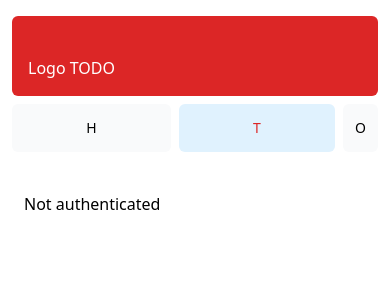
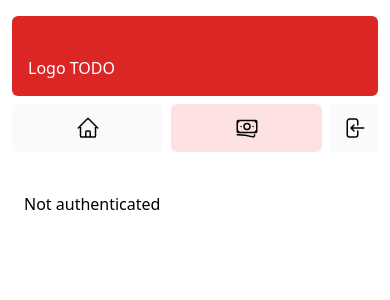
Before and after one commit to egarcia-p/couple-cents, a Next.js app: page /dashboard/transactions in a window 390 px wide. Shown: the top 300 px of the page. Built offline with nearby package versions, Linux system fonts and the light colour scheme; no server answers.

Commit message:
Add - icons for create transaction home and transactions

```diff
--- a/src/app/ui/dashboard/nav-links.tsx
+++ b/src/app/ui/dashboard/nav-links.tsx
@@ -1,13 +1,18 @@
 "use client";
 
+import { BanknotesIcon, HomeIcon } from "@heroicons/react/24/outline";
 import Link from "next/link";
 import { usePathname } from "next/navigation";
 
 // Map of links to display in the side navigation.
 // Depending on the size of the application, this would be stored in a database.
 const links = [
-  { name: "Home", href: "/dashboard" },
-  { name: "Transactions", href: "/dashboard/transactions" },
+  { name: "Home", href: "/dashboard", icon: HomeIcon },
+  {
+    name: "Transactions",
+    href: "/dashboard/transactions",
+    icon: BanknotesIcon,
+  },
 ];
 
 export default function NavLinks() {
@@ -15,17 +20,18 @@ export default function NavLinks() {
   return (
     <>
       {links.map((link) => {
+        const LinkIcon = link.icon;
         return (
           <Link
             key={link.name}
             href={link.href}
-            className={`flex h-[48px] grow items-center justify-center gap-2 rounded-md bg-gray-50 p-3 text-sm font-medium hover:bg-sky-100 hover:text-red-600 md:flex-none md:justify-start md:p-2 md:px-3
+            className={`flex h-[48px] grow items-center justify-center gap-2 rounded-md bg-gray-50 p-3 text-sm font-medium hover:bg-red-100 hover:text-black-600 md:flex-none md:justify-start md:p-2 md:px-3
 
-            ${pathname === link.href ? "bg-sky-100 text-red-600" : ""}
+            ${pathname === link.href ? "bg-red-100 text-black-600" : ""}
             `}
           >
+            <LinkIcon className="w-6" />
             <span className="hidden md:block">{link.name}</span>
-            <span className="block md:hidden">{link.name[0]}</span>
           </Link>
         );
       })}
--- a/src/app/ui/dashboard/sidenav.tsx
+++ b/src/app/ui/dashboard/sidenav.tsx
@@ -1,6 +1,7 @@
 import Link from "next/link";
 import NavLinks from "@/app/ui/dashboard/nav-links";
 import { signOut } from "@/auth";
+import { ArrowLeftEndOnRectangleIcon } from "@heroicons/react/24/outline";
 
 export default function SideNav() {
   return (
@@ -20,9 +21,9 @@ export default function SideNav() {
             await signOut();
           }}
         >
-          <button className="flex h-[48px] w-full grow items-center justify-center gap-2 rounded-md bg-gray-50 p-3 text-sm font-medium hover:bg-sky-100 hover:text-red-600 md:flex-none md:justify-start md:p-2 md:px-3">
+          <button className="flex h-[48px] w-full grow items-center justify-center gap-2 rounded-md bg-gray-50 p-3 text-sm font-medium hover:bg-red-100 hover:text-black-600 md:flex-none md:justify-start md:p-2 md:px-3">
+            <ArrowLeftEndOnRectangleIcon className="w-6" />
             <div className="hidden md:block">Sign Out</div>
-            <span className="block md:hidden">O</span>
           </button>
         </form>
       </div>
--- a/src/app/ui/transactions/buttons.tsx
+++ b/src/app/ui/transactions/buttons.tsx
@@ -1,5 +1,5 @@
 import { deleteTransaction } from "@/app/lib/actions";
-import { PencilIcon, TrashIcon } from "@heroicons/react/24/outline";
+import { PencilIcon, PlusIcon, TrashIcon } from "@heroicons/react/24/outline";
 import Link from "next/link";
 
 export function CreateTransaction() {
@@ -9,8 +9,7 @@ export function CreateTransaction() {
       className="flex h-10 items-center rounded-lg bg-red-600 px-4 text-sm font-medium text-white transition-colors hover:bg-red-500 focus-visible:outline focus-visible:outline-2 focus-visible:outline-offset-2 focus-visible:outline-red-600"
     >
       <span className="hidden md:block">Create Transaction</span>{" "}
-      <span className="block md:hidden">+</span>{" "}
-      {/* <PlusIcon className="h-5 md:ml-4" /> */}
+      <PlusIcon className="h-5 md:ml-4 stroke-2" />
     </Link>
   );
 }
```
